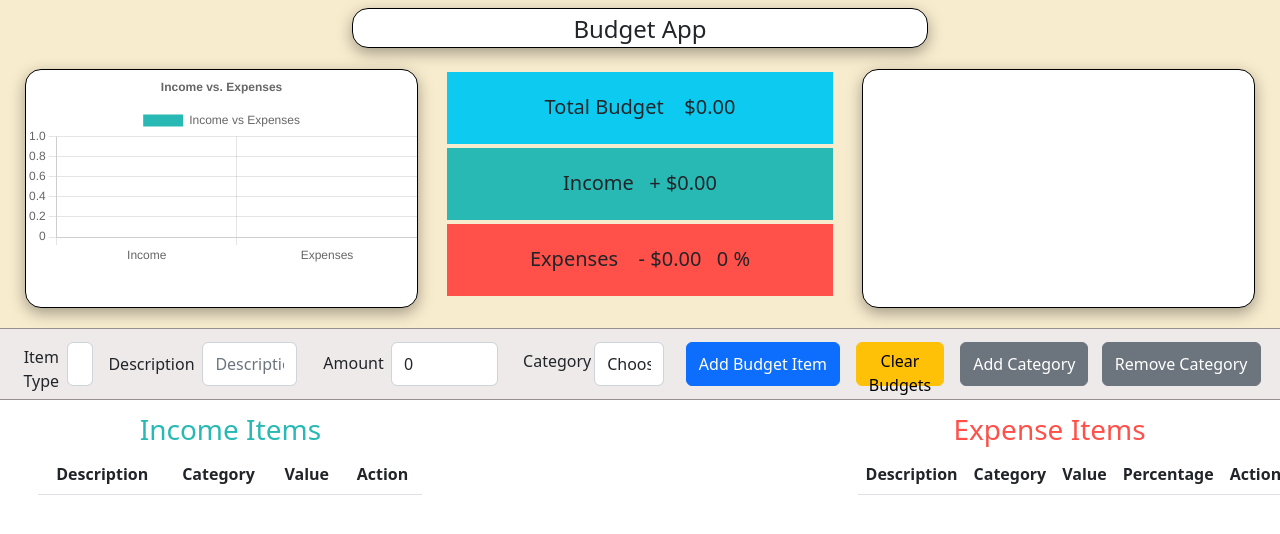
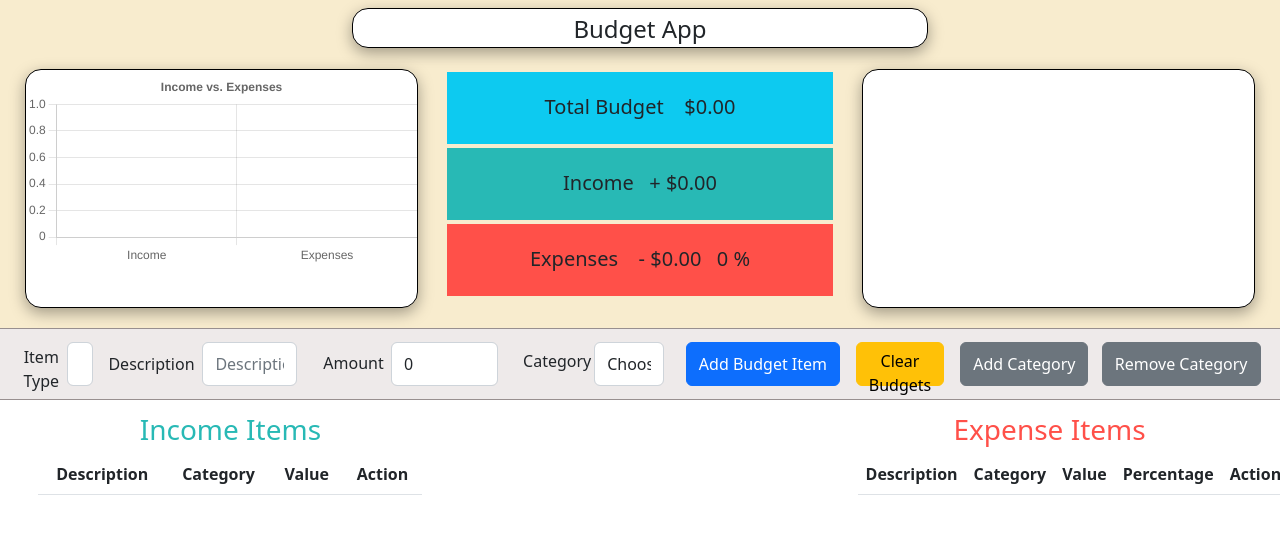
Before and after one commit to ipcampbell12/react_budget_app, a React (Create React App) app: page / in a window 1280 px wide. Shown: the top 534 px of the page. Built offline with nearby package versions, Linux system fonts and the light colour scheme.

Commit message:
removed legend from chart

```diff
--- a/src/components/BarChart.js
+++ b/src/components/BarChart.js
@@ -35,21 +35,19 @@ function BarChart({ income, expenses }) {
         setChartData({
             labels: ['Income', 'Expenses'],
             datasets: [{
-                label: "Income vs Expenses",
+                label: "Income",
                 data: [income, expenses],
                 borderColor: "rgb(53,162,235)",
-                backgroundColor: [
-                    "rgb(40, 185, 181)",
+                backgroundColor: ["rgba(40, 185, 181, 0.8)",
                     "rgba(255, 80, 73, 0.8)"
                 ]
-            },
-            ],
+            }],
         });
         setChartOptions({
             responsive: true,
             plugins: {
                 legend: {
-                    position: "top"
+                    display: false
                 },
                 title: {
                     display: true,
```
